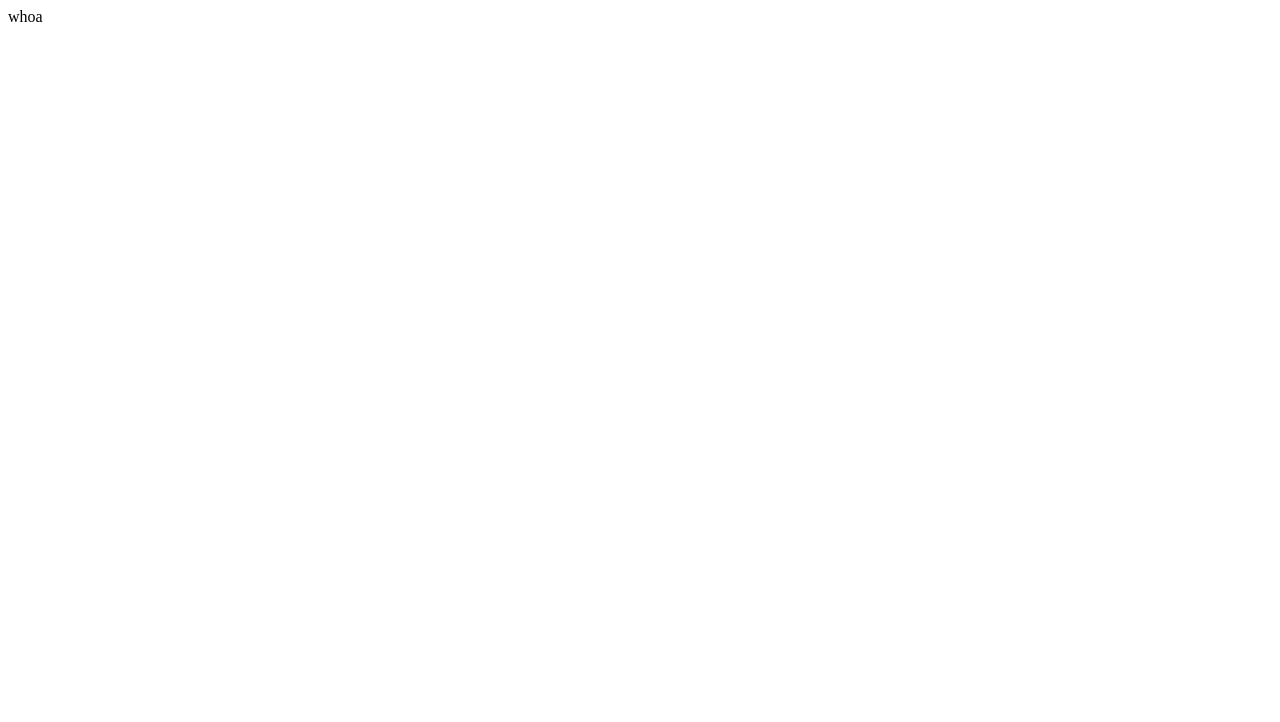
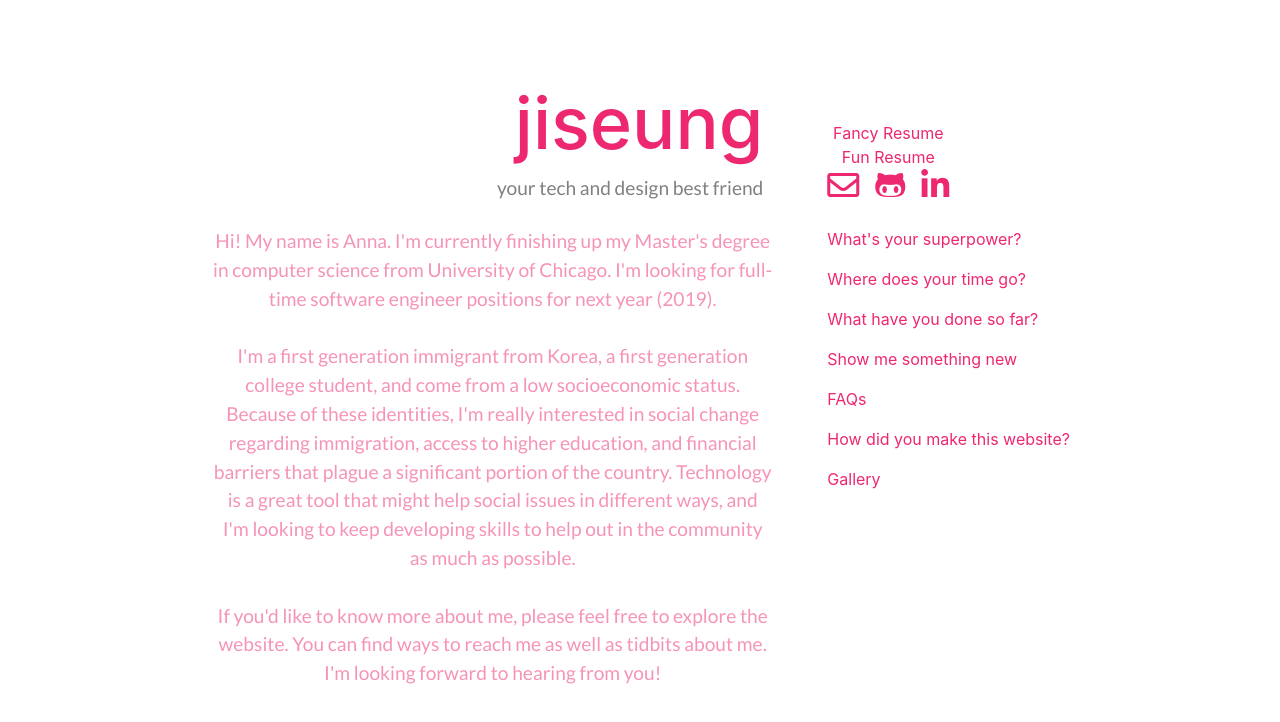
Before and after one commit to jiseung/jiseung.github.io, a plain HTML site: page index.html in a window 1280 px wide. Drawn offline with nearby package versions, Linux system fonts and the light colour scheme.

Commit message:
landing page done

```diff
--- a/index.html
+++ b/index.html
@@ -1,7 +1,100 @@
 <!DOCTYPE html>
-<html>
-<head>
-</head>
+<html lang="en">
 
-<body> whoa </body>
+  <head>
+
+    <meta charset="utf-8">
+    <meta name="viewport" content="width=device-width, initial-scale=1, shrink-to-fit=no">
+    <meta name="description" content="Ji Seung 'Anna' Kim">
+    <meta name="keywords" content="Anna Kim, Ji Seung Kim, jiseung, anna.jiseung">
+    <meta name="author" content="Ji Seung Kim">
+
+    <title>jiseung</title>
+
+    <link href="jiseung.css" rel="stylesheet">
+
+    <!-- Custom fonts-->
+    <link href="https://fonts.googleapis.com/css?family=Lato|Nanum+Gothic" rel="stylesheet">
+
+    <!-- Latest compiled and minified CSS -->
+	<link href="https://stackpath.bootstrapcdn.com/bootstrap/4.1.3/css/bootstrap.min.css" rel="stylesheet" integrity="sha384-MCw98/SFnGE8fJT3GXwEOngsV7Zt27NXFoaoApmYm81iuXoPkFOJwJ8ERdknLPMO" crossorigin="anonymous">
+	<link rel="stylesheet" href="https://use.fontawesome.com/releases/v5.5.0/css/all.css" integrity="sha384-B4dIYHKNBt8Bc12p+WXckhzcICo0wtJAoU8YZTY5qE0Id1GSseTk6S+L3BlXeVIU" crossorigin="anonymous">
+
+  </head>
+
+  <body>
+  	<section class="container banner"> <!-- header -->
+  		<div class="row px-8">
+	  		<div class="text-right mx-auto col-md-8 pr-4">
+	  			<h1 class="marquee"><a href="https://jiseung.me">jiseung</a></h1>
+	  			<p class="text-faded">your tech and design best friend</p>
+	  		</div>
+	  		<div class="col contacts d-flex flex-row align-items-end mb-3">
+	  			<div class=" d-flex flex-column">
+		  			<div class="d-flex d-flex-row justify-content-center">
+		  				<a href="https://drive.google.com/open?id=1I7Gx70fDvxfApmcUfH1Gb8qxV-ZJWFQu">
+		  				Fancy Resume</a>
+		  			</div>
+		  			<div class="d-flex d-flex-row justify-content-center">
+		  				<a href="https://drive.google.com/open?id=1v6MoeIZWib9OmNFObH2AvFXw2HfH7IFH">
+		  				Fun Resume</a>
+		  			</div>
+		  			<div class="d-flex d-flex-row">
+			  			<a href="mailto:jiseung@uchicago.edu">
+				  			<i class="far fa-envelope fa-2x contact-icon"></i>
+			            </a>
+			  			<a href="https://github.com/jiseung/">
+				  			<i class="fab fa-github-alt fa-2x contact-icon"></i>
+			            </a>
+			  			<a href="https://linkedin.com/in/jiseung/">
+				  			<i class="fab fa-linkedin-in fa-2x contact-icon"></i>
+			            </a>
+			        </div>
+			    </div>
+		    </div>
+	  	</div>
+  	</section>
+
+  	<section class="container mx-auto my-0 pt-2 pb-0">
+  		<div class="row px-8">
+	  		<div class="mx-auto text-center col-md-8">
+	  			<p class="d-inline-flex">
+	  				Hi! My name is Anna. I'm currently finishing up my Master's degree in computer science from University of Chicago. I'm looking for full-time software engineer positions for next year (2019).<br><br>
+	  				I'm a first generation immigrant from Korea, a first generation college student, and come from a low socioeconomic status. Because of these identities, I'm really interested in social change regarding immigration, access to higher education, and financial barriers that plague a significant portion of the country. Technology is a great tool that might help social issues in different ways, and I'm looking to keep developing skills to help out in the community as much as possible.<br><br>
+	  				If you'd like to know more about me, please feel free to explore the website. You can find ways to reach me as well as tidbits about me. <br>I'm looking forward to hearing from you!
+	  			</p>
+	  		</div>
+	  		<div class="mx-auto text-left col-md-4 px-0 links-center">
+	  			<ul>
+	  				<li class="mb-3">
+	  					<a href="#">What's your superpower?</a>
+	  				</li>
+	  				<li class="mb-3">
+	  					<a href="#">Where does your time go?</a>
+	  				</li>
+	  				<li class="mb-3">
+	  					<a href="#">What have you done so far?</a>
+	  				</li>
+	  				<li class="mb-3">
+	  					<a href="#">Show me something new</a>
+	  				</li>
+	  				<li class="mb-3">
+	  					<a href="#">FAQs</a>
+	  				</li>
+	  				<li class="mb-3">
+	  					<a href="#">How did you make this website?</a>
+	  				</li>
+	  				<li class="mb-3">
+	  					<a href="#">Gallery</a>
+	  				</li>
+	  			</ul>
+	  		</div>
+	  	</div>
+  	</section>
+
+
+  	<!-- Latest compiled and minified JavaScript -->
+	<script src="https://stackpath.bootstrapcdn.com/bootstrap/4.1.3/js/bootstrap.min.js" integrity="sha384-ChfqqxuZUCnJSK3+MXmPNIyE6ZbWh2IMqE241rYiqJxyMiZ6OW/JmZQ5stwEULTy" crossorigin="anonymous"></script>
+  </body>
+
 </html>
--- /dev/null
+++ b/jiseung.css
@@ -0,0 +1,130 @@
+:root {
+  --main-color: #ee2771;
+  --main-darker: #bd0f4f;
+  --main-lighter: #f693b8;
+}
+
+body,
+html {
+  width: 100%;
+  height: 100%; }
+
+body {
+  font-family: 'Nanum Gothic', sans-serif;
+  background-color: #fff !important;}
+
+a {
+  color: var(--main-color) !important;;
+  -webkit-transition: all 0.2s;
+  -moz-transition: all 0.2s;
+  transition: all 0.2s;}
+  a:hover {
+    text-decoration: none !important;
+    font-weight: bold;
+    color: var(--main-darker) !important; }
+
+h1,
+h2,
+h3,
+h4,
+h5,
+h6 {
+  font-family: 'Nanum Gothic', sans-serif;
+  color: var(--main-color) !important;}
+
+p,
+.unlist li {
+  font-family: 'Lato', serif;
+  font-size: 1.2em;
+  color: var(--main-lighter);}
+
+ul li {
+  list-style: none;}
+
+.bg-primary {
+  background-color: var(--main-color) !important; }
+
+.bg-dark {
+  background-color: #212529 !important; }
+
+.text-faded {
+  color: #808080 !important; }
+
+section {
+  padding: 8rem 0; }
+
+.section-heading {
+  margin-top: 0; }
+
+::-moz-selection {
+  color: #fff;
+  background: #212529;
+  text-shadow: none; }
+
+::selection {
+  color: #fff;
+  background: #212529;
+  text-shadow: none; }
+
+img::selection {
+  color: #fff;
+  background: transparent; }
+
+img::-moz-selection {
+  color: #fff;
+  background: transparent; }
+
+body {
+  -webkit-tap-highlight-color: #212529; }
+
+.text-primary {
+  color: var(--main-color) !important; }
+
+.px-8 {
+  padding-left: 8rem !important;
+  padding-right: 8rem !important;
+}
+
+.banner {
+  margin-right: auto;
+  margin-left: auto;
+  padding-top: 5rem !important;
+  padding-bottom: 0rem !important;
+}
+
+.pt-5 {
+  padding-left: 5rem !important;
+  padding-right: 5rem !important;
+}
+
+.marquee {
+  font-size: 4.5rem !important;
+}
+
+.links-center {
+  min-height: 100%;  /* Fallback for browsers do NOT support vh unit */
+  min-height: 100vh; /* These two lines are counted as one :-)       */
+
+  display: flex;
+  align-items: start;
+}
+.bottom-align-text {
+    position: absolute;
+    bottom: 0;}
+
+.pull-bottom {
+    display: inline-block;
+    vertical-align: bottom;
+    float: none;
+}
+
+.contact-icon {
+  margin-right: 0.5rem !important;
+  margin-left: 0.5rem !important;
+  padding-bottom: 0;
+  max-height: 10%;
+}
+
+.contacts {
+  padding-left: 2rem !important;
+}
```
